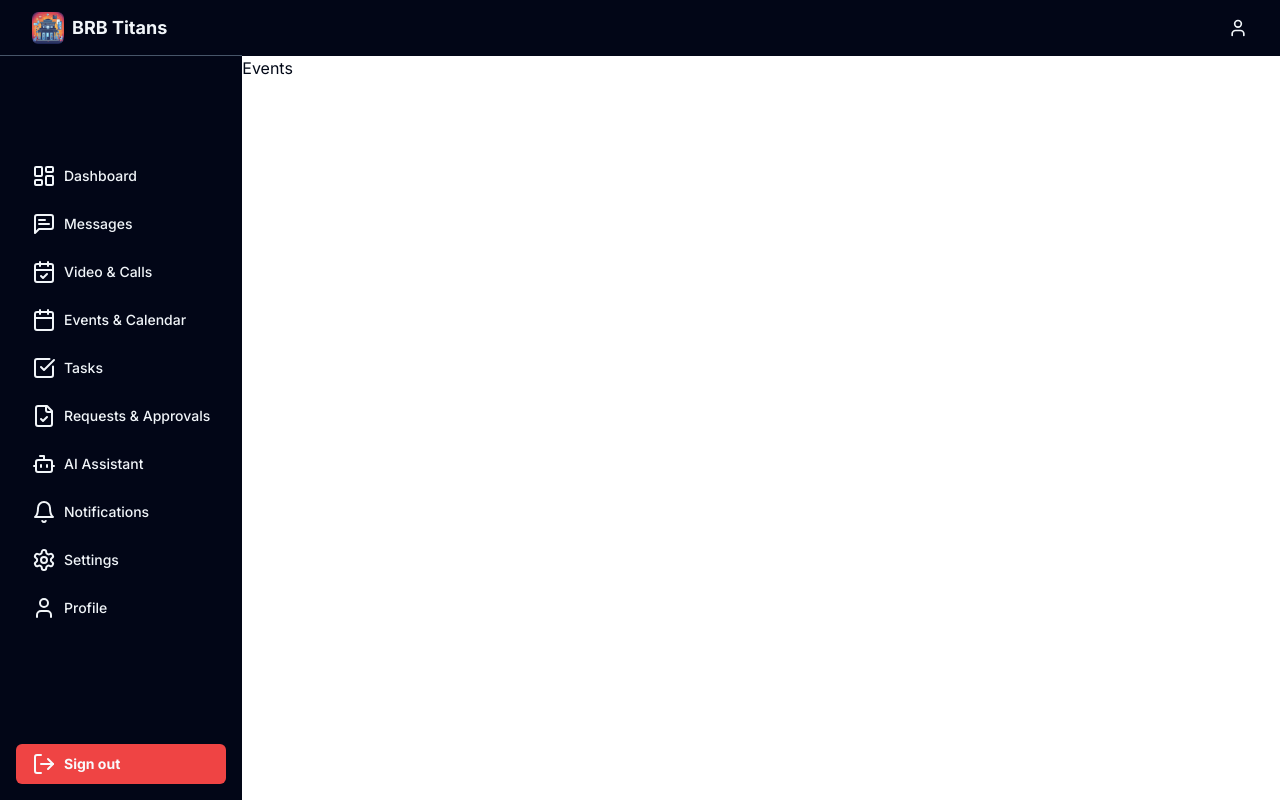
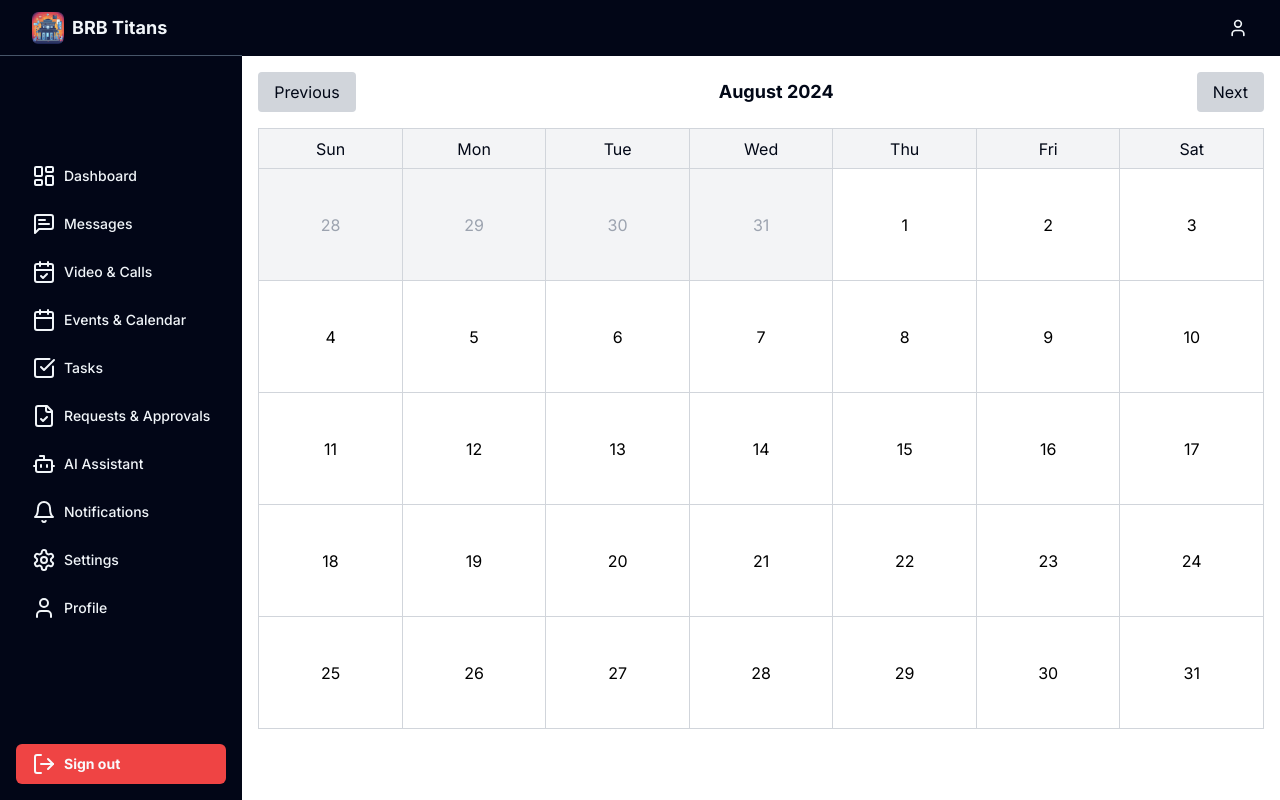
Before and after one commit to Shavkatjon-O/BRB_Hackcelerator_2024_Frontend, a Next.js app: page /dashboard/events in a window 1280 px wide. Built offline with nearby package versions, Linux system fonts and the light colour scheme.

Commit message:
fix: events

```diff
--- a/src/app/dashboard/events/page.tsx
+++ b/src/app/dashboard/events/page.tsx
@@ -1,9 +1,77 @@
-const EventsPage = () => {
+"use client";
+import React, { useState } from 'react';
+
+const Calendar = () => {
+  const [currentMonth, setCurrentMonth] = useState(new Date());
+
+  const handlePrevMonth = () => {
+    setCurrentMonth(prev => new Date(prev.getFullYear(), prev.getMonth() - 1, 1));
+  };
+
+  const handleNextMonth = () => {
+    setCurrentMonth(prev => new Date(prev.getFullYear(), prev.getMonth() + 1, 1));
+  };
+
+  const getDaysInMonth = (month, year) => {
+    return new Date(year, month + 1, 0).getDate();
+  };
+
+  const getFirstDayOfMonth = (month, year) => {
+    return new Date(year, month, 1).getDay();
+  };
+
+  const getDaysOfPreviousMonth = (month, year) => {
+    const prevMonth = new Date(year, month - 1, 1);
+    return getDaysInMonth(prevMonth.getMonth(), prevMonth.getFullYear());
+  };
+
+  const currentYear = currentMonth.getFullYear();
+  const currentMonthIndex = currentMonth.getMonth();
+
+  const daysInMonth = getDaysInMonth(currentMonthIndex, currentYear);
+  const firstDay = getFirstDayOfMonth(currentMonthIndex, currentYear);
+
+  const prevMonthDays = getDaysOfPreviousMonth(currentMonthIndex, currentYear);
+  const daysArray = Array.from({ length: 35 }, (_, i) => {
+    let day;
+    if (i < firstDay) {
+      day = prevMonthDays - firstDay + i + 1;
+      return { day, isCurrentMonth: false };
+    } else if (i >= firstDay + daysInMonth) {
+      day = i - firstDay - daysInMonth + 1;
+      return { day, isCurrentMonth: false };
+    } else {
+      day = i - firstDay + 1;
+      return { day, isCurrentMonth: true };
+    }
+  });
+
   return (
-    <div>
-      <h1>Events</h1>
+    <div className="p-4">
+      <div className="flex items-center justify-between mb-4">
+        <button onClick={handlePrevMonth} className="px-4 py-2 bg-gray-300 rounded">Previous</button>
+        <span className="text-lg font-bold">{currentMonth.toLocaleString('default', { month: 'long' })} {currentYear}</span>
+        <button onClick={handleNextMonth} className="px-4 py-2 bg-gray-300 rounded">Next</button>
+      </div>
+      <main className="flex-1 overflow-auto">
+        <div className="grid grid-cols-7 border-l border-b border-gray-300">
+          {['Sun', 'Mon', 'Tue', 'Wed', 'Thu', 'Fri', 'Sat'].map((day, index) => (
+            <div key={index} className="flex items-center justify-center border-t border-r border-gray-300 h-10 bg-gray-100">
+              {day}
+            </div>
+          ))}
+          {daysArray.map((item, index) => (
+            <div
+              key={index}
+              className={`flex items-center justify-center border-t border-r border-gray-300 h-28 ${item.isCurrentMonth ? 'bg-white text-black' : 'bg-gray-100 text-gray-400'}`}
+            >
+              {item.day}
+            </div>
+          ))}
+        </div>
+      </main>
     </div>
   );
-}
+};
 
-export default EventsPage;
+export default Calendar;
```
